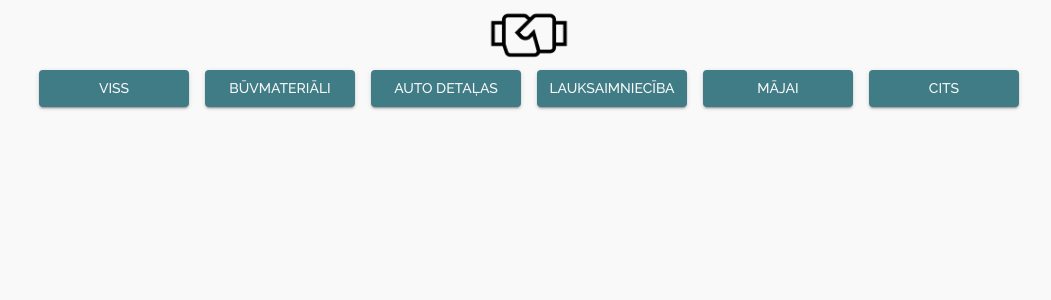
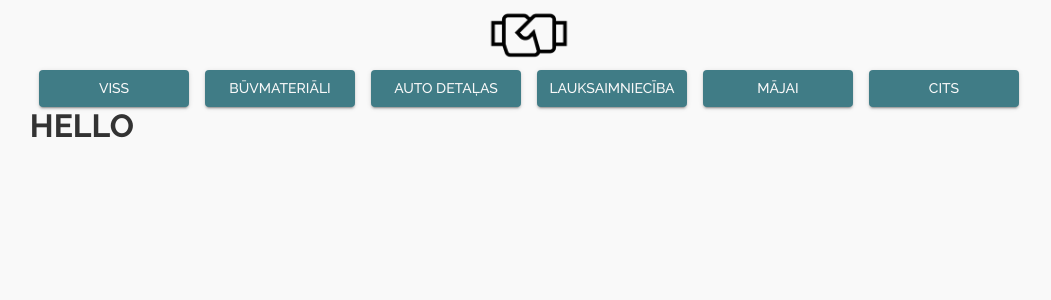
Before and after one commit to SimonsMeldzers/Junksales, a Next.js app: page / in a window 1280 px wide. Shown: the top 300 px of the page, without its empty margins (111-1162 px from the left). Built offline with nearby package versions, Linux system fonts and the light colour scheme.

Commit message:
Testing Vercel

```diff
--- a/src/pages/index.js
+++ b/src/pages/index.js
@@ -54,9 +54,11 @@ export default function Home() {
 
           </Grid>
 
-          <Grid container className="items" spacing={2}>
+          {/* <Grid container className="items" spacing={2}>
             <Grid md={3}> </Grid>
-          </Grid>
+          </Grid> */}
+
+          <h1>HELLO</h1>
 
         </div>
       </div>
```
